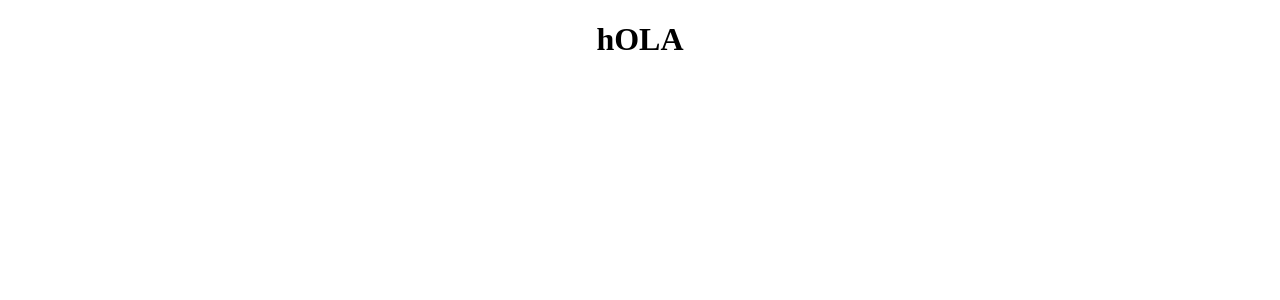
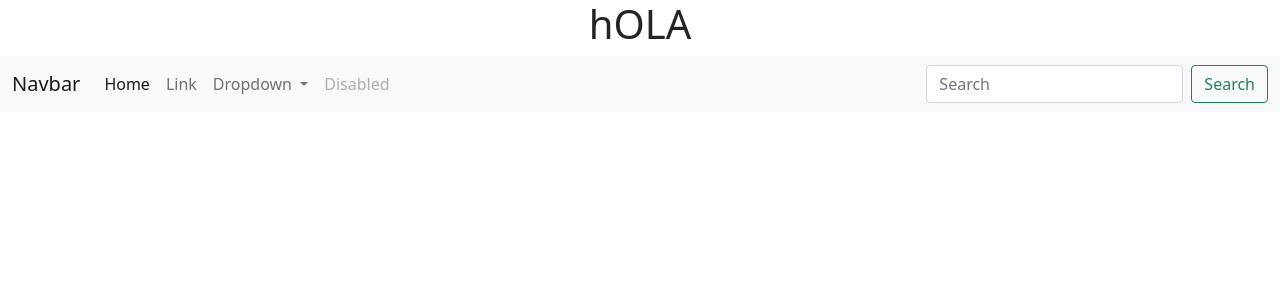
Before and after one commit to benjava16/ProyectoCEM, a Django app: page /cem/ in a window 1280 px wide. Before the commit the part shown is almost empty. Shown: the top 300 px of the page. Run offline with Django 5.2, Linux system fonts and the light colour scheme.

Commit message:
Se agrego el navbar

```diff
--- a/Cem/templates/inicio.html
+++ b/Cem/templates/inicio.html
@@ -7,10 +7,47 @@
     <meta charset="UTF-8">
     <meta name="viewport" content="width=device-width, initial-scale=1.0">
     <title>Document</title>
+    <link href="https://cdn.jsdelivr.net/npm/bootstrap@5.0.2/dist/css/bootstrap.min.css" rel="stylesheet" integrity="sha384-EVSTQN3/azprG1Anm3QDgpJLIm9Nao0Yz1ztcQTwFspd3yD65VohhpuuCOmLASjC" crossorigin="anonymous">
     <link rel="stylesheet" href="{% static 'css/inicio.css' %}">
 </head>
 <body>
     <h1 id="hol">hOLA</h1>
+    <nav class="navbar navbar-expand-lg navbar-light bg-light">
+        <div class="container-fluid">
+          <a class="navbar-brand" href="#">Navbar</a>
+          <button class="navbar-toggler" type="button" data-bs-toggle="collapse" data-bs-target="#navbarSupportedContent" aria-controls="navbarSupportedContent" aria-expanded="false" aria-label="Toggle navigation">
+            <span class="navbar-toggler-icon"></span>
+          </button>
+          <div class="collapse navbar-collapse" id="navbarSupportedContent">
+            <ul class="navbar-nav me-auto mb-2 mb-lg-0">
+              <li class="nav-item">
+                <a class="nav-link active" aria-current="page" href="#">Home</a>
+              </li>
+              <li class="nav-item">
+                <a class="nav-link" href="#">Link</a>
+              </li>
+              <li class="nav-item dropdown">
+                <a class="nav-link dropdown-toggle" href="#" id="navbarDropdown" role="button" data-bs-toggle="dropdown" aria-expanded="false">
+                  Dropdown
+                </a>
+                <ul class="dropdown-menu" aria-labelledby="navbarDropdown">
+                  <li><a class="dropdown-item" href="#">Action</a></li>
+                  <li><a class="dropdown-item" href="#">Another action</a></li>
+                  <li><hr class="dropdown-divider"></li>
+                  <li><a class="dropdown-item" href="#">Something else here</a></li>
+                </ul>
+              </li>
+              <li class="nav-item">
+                <a class="nav-link disabled" href="#" tabindex="-1" aria-disabled="true">Disabled</a>
+              </li>
+            </ul>
+            <form class="d-flex">
+              <input class="form-control me-2" type="search" placeholder="Search" aria-label="Search">
+              <button class="btn btn-outline-success" type="submit">Search</button>
+            </form>
+          </div>
+        </div>
+      </nav>
 
 </body>
 </html>
```
